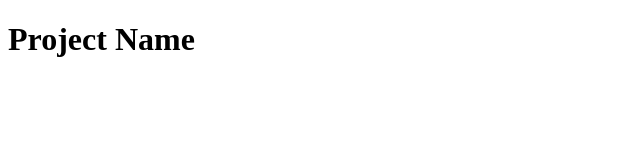
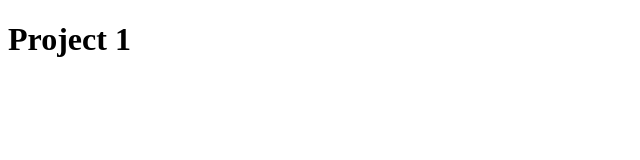
Before and after one commit to trotin/vuejs-masterclass-2024, a Vue app: page /projects/1 in a window 1280 px wide. Shown: the top 160 px of the page, without its empty margins (0-640 px from the left). Built offline with nearby package versions, Linux system fonts and the light colour scheme.

Commit message:
✨feat: Single page - get dynamic id

```diff
--- a/src/views/SingleProjectView.vue
+++ b/src/views/SingleProjectView.vue
@@ -1,9 +1,14 @@
 <script setup lang='ts'>
+import { useRoute } from 'vue-router';
+
+const route = useRoute();
+
+
 
 </script>
 
 <template>
     <div>
-        <h1>Project Name</h1>
+        <h1>Project {{ route.params?.id }}</h1>
     </div>
 </template>
```
